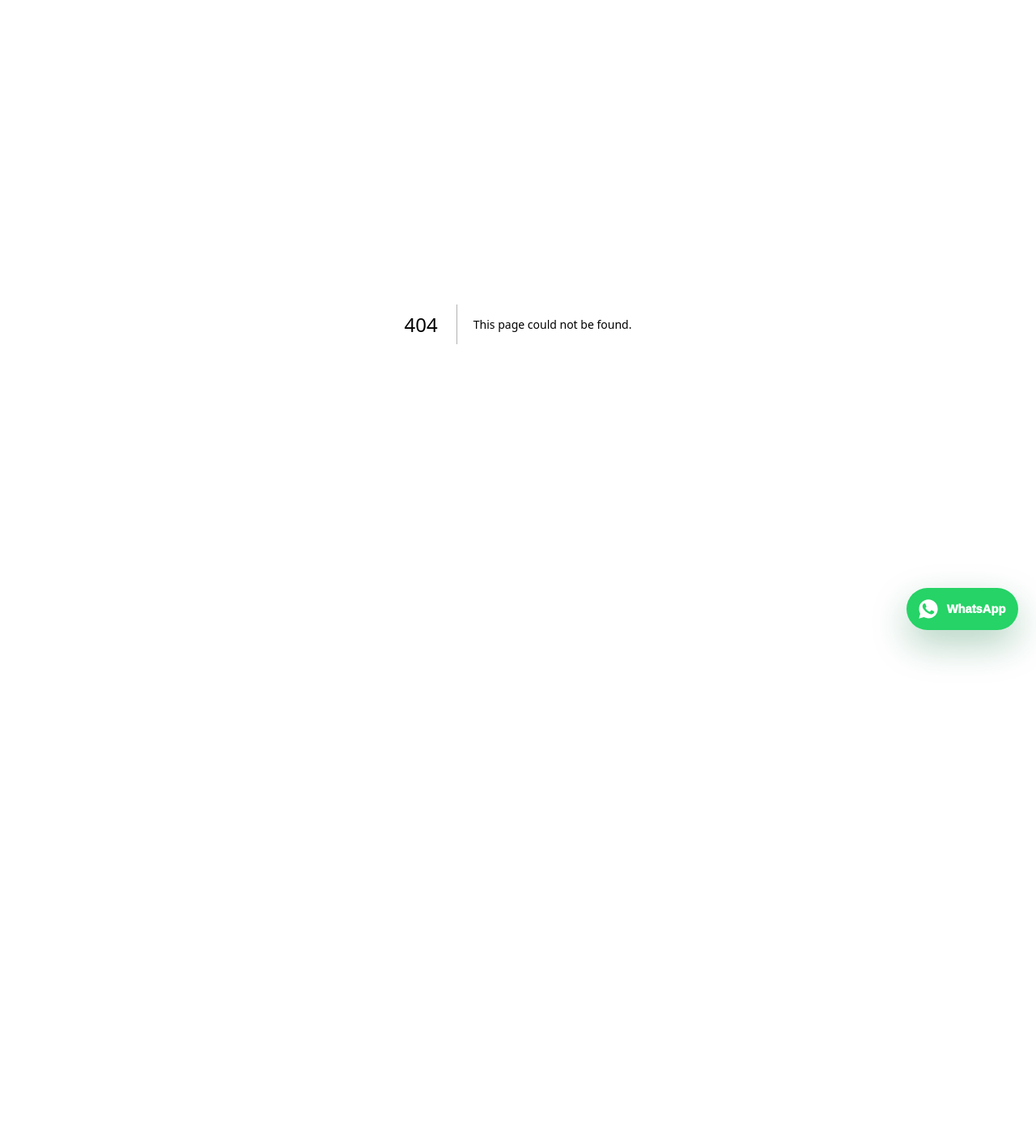
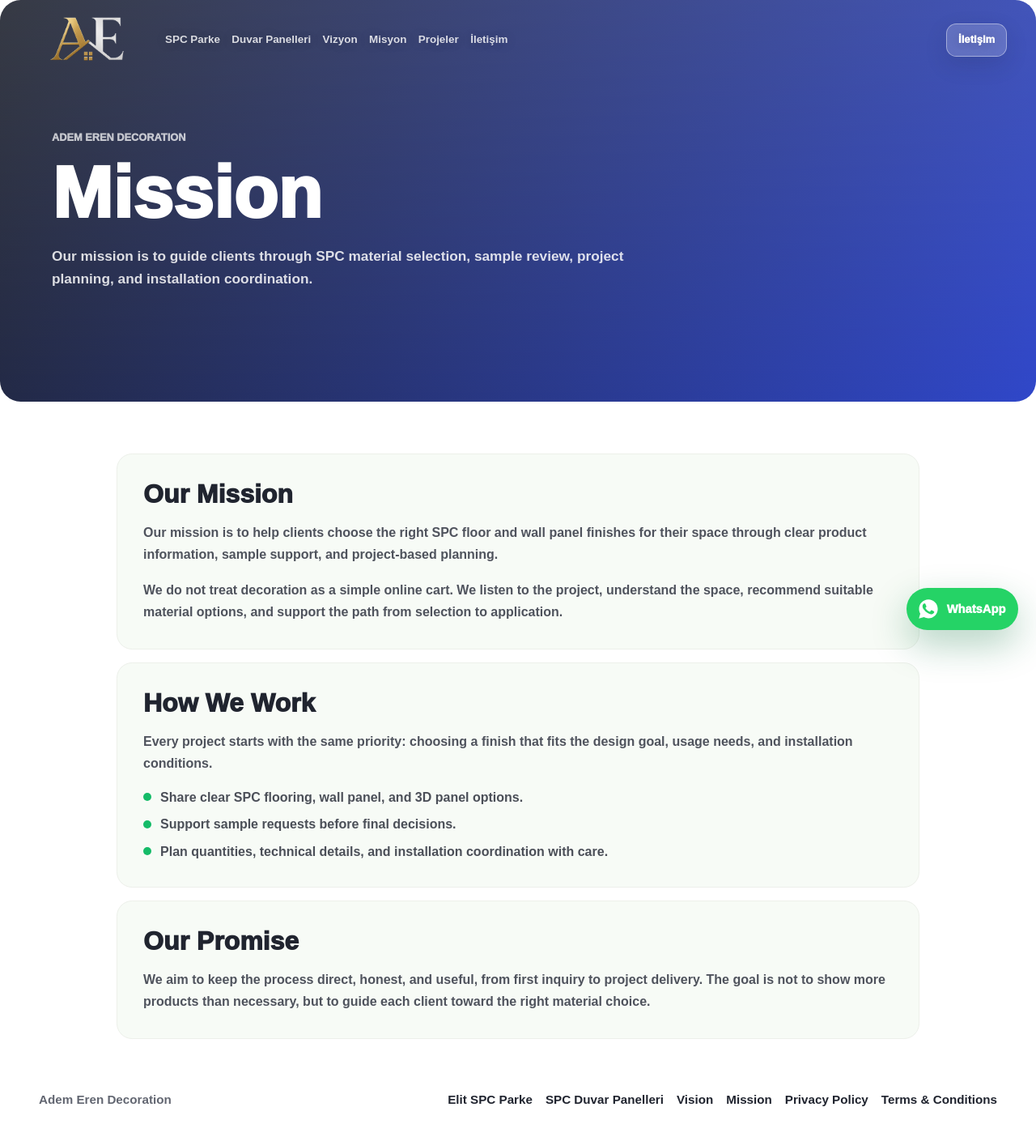
Before and after one commit to kblykply/ae, a Next.js app: page /mission in a window 1280 px wide. Before the commit this address had no page. Shown: the top 1404 px of the page at 81% size. Before the commit the page ends 800 px from the top, so only its background shows below. Built offline with nearby package versions, Linux system fonts and the light colour scheme.

Commit message:
Add vision and mission pages

```diff
--- a/app/components/catalog-header.tsx
+++ b/app/components/catalog-header.tsx
@@ -17,6 +17,8 @@ export function CatalogHeader() {
       <nav className="desktop-nav" aria-label="Catalog navigation">
         <Link href="/category/spc-parke">SPC Parke</Link>
         <Link href="/category/spc-duvar-panelleri">Duvar Panelleri</Link>
+        <Link href="/vision">Vizyon</Link>
+        <Link href="/mission">Misyon</Link>
         <Link href="/#projects">Projeler</Link>
         <Link href="/#contact">İletişim</Link>
       </nav>
--- /dev/null
+++ b/app/components/content-page.tsx
@@ -0,0 +1,55 @@
+import { CatalogHeader } from "./catalog-header";
+import { SiteFooter } from "./site-footer";
+
+type ContentSection = {
+  body: string[];
+  items?: string[];
+  title: string;
+};
+
+type ContentPageProps = {
+  description: string;
+  eyebrow?: string;
+  sections: ContentSection[];
+  title: string;
+};
+
+export function ContentPage({
+  description,
+  eyebrow = "Adem Eren Decoration",
+  sections,
+  title,
+}: ContentPageProps) {
+  return (
+    <main className="site-shell legal-shell">
+      <section className="legal-hero">
+        <CatalogHeader />
+        <div className="legal-hero-content">
+          <p className="eyebrow">{eyebrow}</p>
+          <h1>{title}</h1>
+          <p>{description}</p>
+        </div>
+      </section>
+
+      <section className="legal-document">
+        {sections.map((section) => (
+          <article className="legal-section" key={section.title}>
+            <h2>{section.title}</h2>
+            {section.body.map((paragraph) => (
+              <p key={paragraph}>{paragraph}</p>
+            ))}
+            {section.items ? (
+              <ul>
+                {section.items.map((item) => (
+                  <li key={item}>{item}</li>
+                ))}
+              </ul>
+            ) : null}
+          </article>
+        ))}
+      </section>
+
+      <SiteFooter />
+    </main>
+  );
+}
--- a/app/components/site-footer.tsx
+++ b/app/components/site-footer.tsx
@@ -19,6 +19,8 @@ export function SiteFooter() {
         >
           SPC Duvar Panelleri
         </a>
+        <Link href="/vision">Vision</Link>
+        <Link href="/mission">Mission</Link>
         <Link href="/privacy-policy">Privacy Policy</Link>
         <Link href="/terms-and-conditions">Terms & Conditions</Link>
       </div>
--- a/app/globals.css
+++ b/app/globals.css
@@ -91,14 +91,14 @@ img {
 
 .desktop-nav {
   display: flex;
-  gap: 1.15rem;
+  gap: 0.9rem;
   justify-content: flex-start;
   min-width: 0;
 }
 
 .desktop-nav a {
   color: rgba(255, 255, 255, 0.82);
-  font-size: 0.88rem;
+  font-size: 0.84rem;
   font-weight: 800;
   text-decoration: none;
   text-shadow: 0 1px 14px rgba(0, 0, 0, 0.22);
--- /dev/null
+++ b/app/mission/page.tsx
@@ -0,0 +1,45 @@
+import type { Metadata } from "next";
+import { ContentPage } from "../components/content-page";
+
+export const metadata: Metadata = {
+  title: "Mission | Adem Eren Decoration",
+  description:
+    "Adem Eren Decoration mission for sample requests, project planning, and SPC floor and wall panel applications.",
+};
+
+const missionSections = [
+  {
+    title: "Our Mission",
+    body: [
+      "Our mission is to help clients choose the right SPC floor and wall panel finishes for their space through clear product information, sample support, and project-based planning.",
+      "We do not treat decoration as a simple online cart. We listen to the project, understand the space, recommend suitable material options, and support the path from selection to application.",
+    ],
+  },
+  {
+    title: "How We Work",
+    body: [
+      "Every project starts with the same priority: choosing a finish that fits the design goal, usage needs, and installation conditions.",
+    ],
+    items: [
+      "Share clear SPC flooring, wall panel, and 3D panel options.",
+      "Support sample requests before final decisions.",
+      "Plan quantities, technical details, and installation coordination with care.",
+    ],
+  },
+  {
+    title: "Our Promise",
+    body: [
+      "We aim to keep the process direct, honest, and useful, from first inquiry to project delivery. The goal is not to show more products than necessary, but to guide each client toward the right material choice.",
+    ],
+  },
+];
+
+export default function MissionPage() {
+  return (
+    <ContentPage
+      description="Our mission is to guide clients through SPC material selection, sample review, project planning, and installation coordination."
+      sections={missionSections}
+      title="Mission"
+    />
+  );
+}
--- a/app/page.tsx
+++ b/app/page.tsx
@@ -122,7 +122,14 @@ const translations = {
     brandHome: "Adem Eren Decoration home",
     logoAlt: "AE Dekorasyon logo",
     navLabel: "Primary navigation",
-    nav: ["SPC Floors", "Wall Panels", "Projects", "Contact"],
+    nav: [
+      "SPC Floors",
+      "Wall Panels",
+      "Vision",
+      "Mission",
+      "Projects",
+      "Contact",
+    ],
     languageLabel: "Language",
     searchLabel: "Search products",
     searchPlaceholder: "Search SPC finishes",
@@ -185,7 +192,14 @@ const translations = {
     brandHome: "Adem Eren Decoration ana sayfa",
     logoAlt: "AE Dekorasyon logosu",
     navLabel: "Ana navigasyon",
-    nav: ["SPC Parkeler", "Duvar Panelleri", "Projeler", "İletişim"],
+    nav: [
+      "SPC Parkeler",
+      "Duvar Panelleri",
+      "Vizyon",
+      "Misyon",
+      "Projeler",
+      "İletişim",
+    ],
     languageLabel: "Dil seçimi",
     searchLabel: "Ürün ara",
     searchPlaceholder: "SPC panel ara",
@@ -281,8 +295,10 @@ export default function Home() {
           <nav className="desktop-nav" aria-label={copy.navLabel}>
             <Link href="/category/spc-parke">{copy.nav[0]}</Link>
             <Link href="/category/spc-duvar-panelleri">{copy.nav[1]}</Link>
-            <a href="#projects">{copy.nav[2]}</a>
-            <a href="#contact">{copy.nav[3]}</a>
+            <Link href="/vision">{copy.nav[2]}</Link>
+            <Link href="/mission">{copy.nav[3]}</Link>
+            <a href="#projects">{copy.nav[4]}</a>
+            <a href="#contact">{copy.nav[5]}</a>
           </nav>
 
           <div className="header-actions">
--- /dev/null
+++ b/app/vision/page.tsx
@@ -0,0 +1,45 @@
+import type { Metadata } from "next";
+import { ContentPage } from "../components/content-page";
+
+export const metadata: Metadata = {
+  title: "Vision | Adem Eren Decoration",
+  description:
+    "Adem Eren Decoration vision for SPC floor panels, wall panels, and project-focused interior finish selection.",
+};
+
+const visionSections = [
+  {
+    title: "Our Vision",
+    body: [
+      "To become a trusted finish selection studio for modern interiors, helping homeowners, architects, and commercial project teams choose durable SPC floor and wall panels with confidence.",
+      "We want every project to feel cleaner, calmer, and easier to plan by connecting material samples, technical details, quantity planning, and installation coordination in one practical process.",
+    ],
+  },
+  {
+    title: "What We Are Building",
+    body: [
+      "Adem Eren Decoration focuses on surfaces that shape the feeling of a space: floors, walls, wet area panels, and textured decorative panels.",
+    ],
+    items: [
+      "A curated SPC panel selection for residential and commercial interiors.",
+      "Clear sample guidance before project decisions.",
+      "Reliable coordination between product choice, measurements, and installation needs.",
+    ],
+  },
+  {
+    title: "Long-Term Direction",
+    body: [
+      "Our long-term goal is to make interior finish decisions more transparent and less stressful, with materials that are practical for daily use and refined enough for high-quality spaces.",
+    ],
+  },
+];
+
+export default function VisionPage() {
+  return (
+    <ContentPage
+      description="Our vision is to make SPC floor and wall panel selection clearer, more reliable, and more project-ready for every interior."
+      sections={visionSections}
+      title="Vision"
+    />
+  );
+}
```
